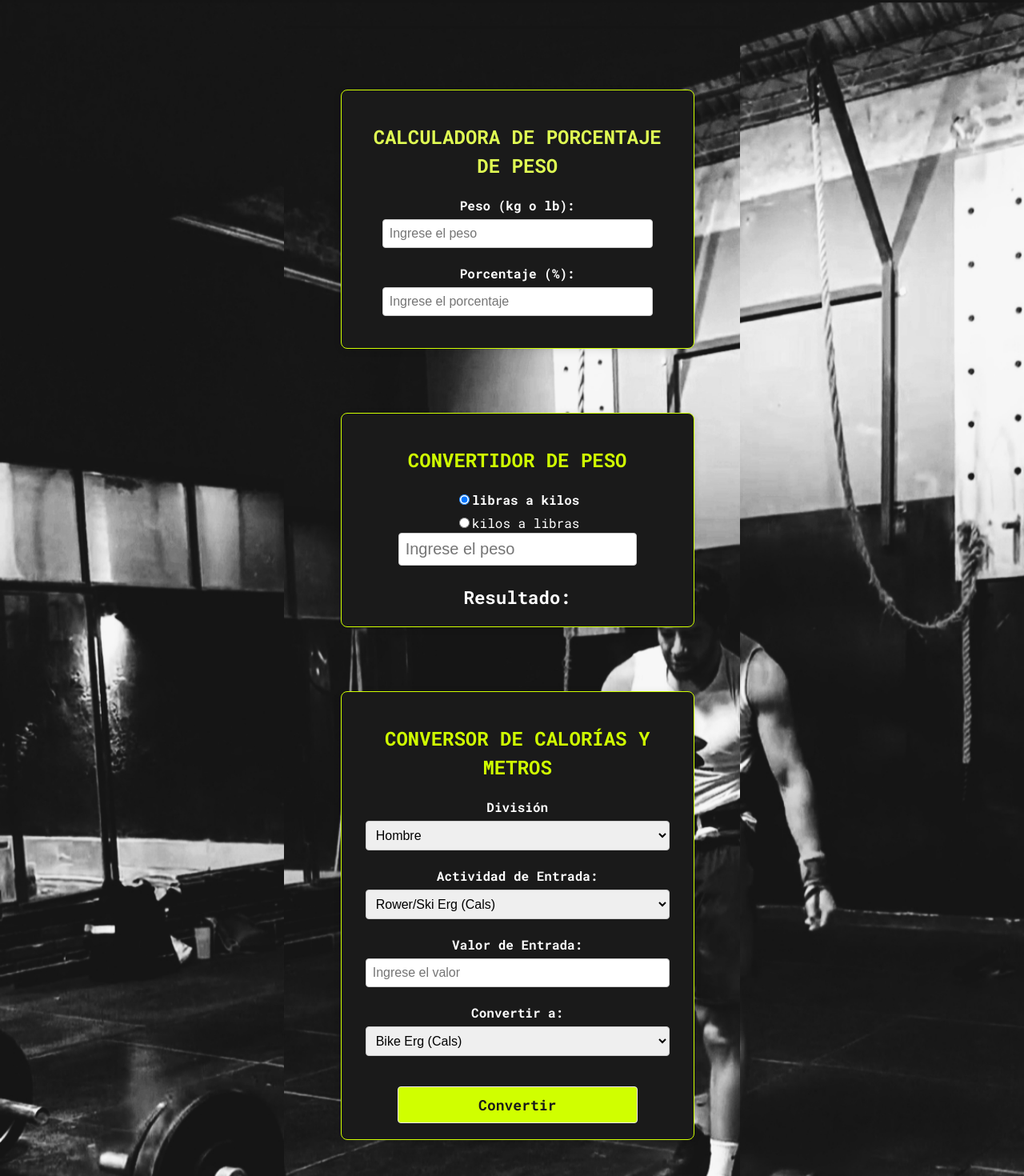
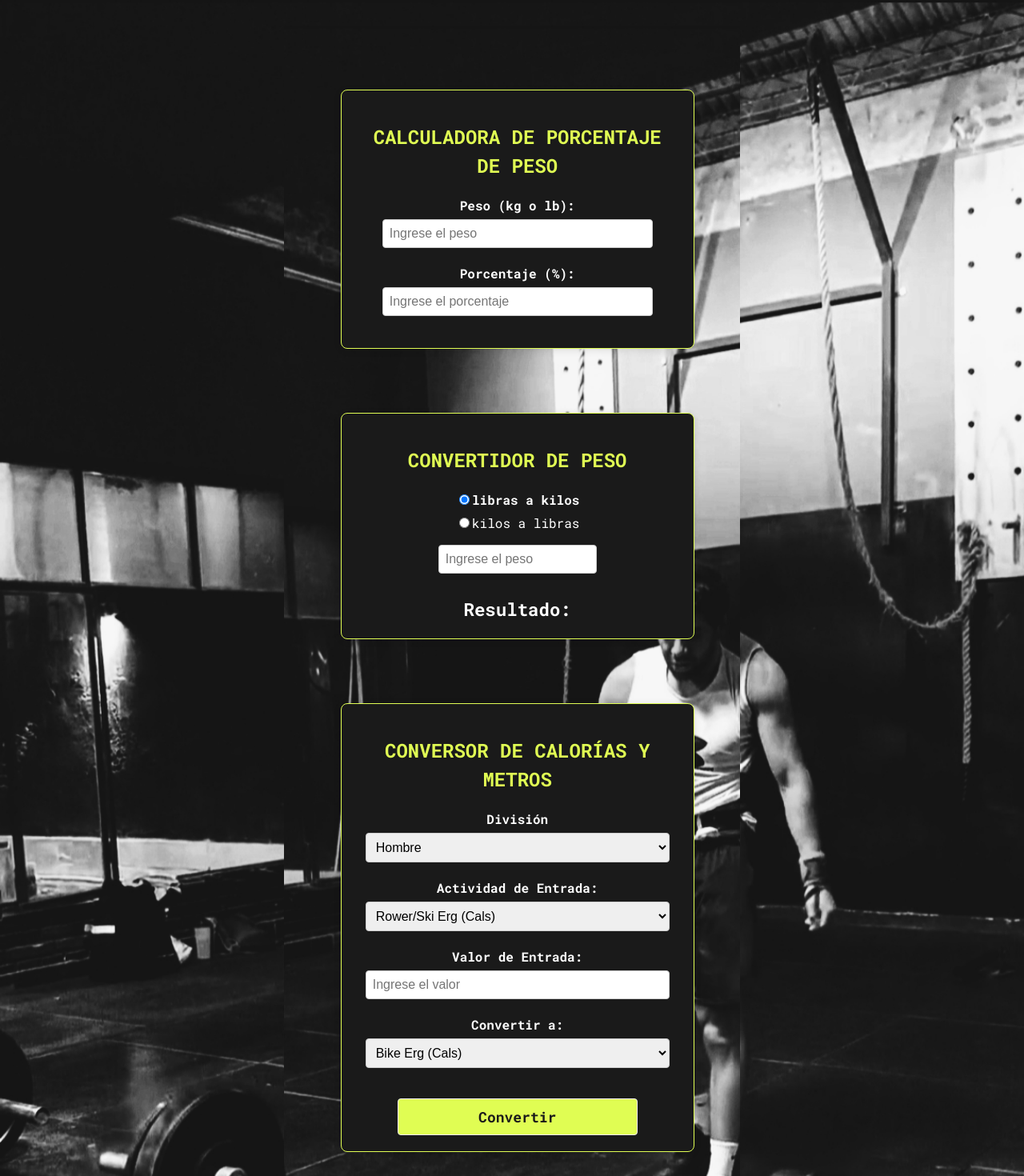
Before and after one commit to LucianoTito/CrossFit_Converter, a React (Vite) app: page / in a window 1280 px wide. Shown: the top 1470 px of the page at 80% size. Built offline with nearby package versions, Linux system fonts and the light colour scheme.

Commit message:
css_changes

```diff
--- a/src/components/pages/ConversorWeightCard.jsx
+++ b/src/components/pages/ConversorWeightCard.jsx
@@ -52,8 +52,10 @@ const ConversorWeightCard = () => {
           kilos a libras
         </label>
 
+      </div>
 
-        <input
+      <div className="input-group">
+      <input
         className='input-weight-value'
           type="number"
           value={inputValue}
--- a/src/components/styles/ConversorCalsCard.css
+++ b/src/components/styles/ConversorCalsCard.css
@@ -4,7 +4,7 @@
   max-width: 400px;
   margin: 0 auto;
   padding: 20px;
-  border: 1px solid #d0ff00;
+  border: 1px solid #e0fd53;
   border-radius: 8px;
   background-color: #1a1a1a;
   box-shadow: 0 2px 10px rgba(0, 0, 0, 0.1);
@@ -13,7 +13,7 @@
 .conversor-card h2 {
   text-align: center;
   margin-bottom: 20px;
-  color: #d0ff00;
+  color: #e0fd53;
 }
 
 .input-group {
@@ -45,7 +45,7 @@
   font-size: 18px;
   font-weight:bolder;
   color: #1a1a1a;
-  background-color: #d0ff00;
+  background-color: #e0fd53;
   border: 1px solid #eef0f1;
   border-radius: 4px;
   cursor: pointer;
@@ -57,7 +57,7 @@
   font-size:large;
   transform: scale(1.1);
   border: none;
-  box-shadow: 1px 3px 9px #d0ff00;
+  box-shadow: 1px 3px 9px #e0fd53;
 }
 
 .result-cals-container .result-cals-container-title {
@@ -68,7 +68,7 @@
 .result-cals-container .cals-result-value {
   font-size: 1.4em;
   font-weight: bolder;
-  color: #d0ff00;
+  color: #e0fd53;
   margin-bottom: 0;
  margin-top: 0;
 }
--- a/src/components/styles/ConversorWeightCard.css
+++ b/src/components/styles/ConversorWeightCard.css
@@ -7,7 +7,7 @@
     max-width: 400px;
     margin: 0 auto;
     padding: 20px;
-    border: 1px solid #d0ff00;
+    border: 1px solid #e0fd53;
     border-radius: 8px;
     background-color: #1a1a1a;
     box-shadow: 0 2px 10px rgba(0, 0, 0, 0.1);
@@ -15,7 +15,7 @@
 
   .conversor-weight-card .conversor-weight-title {
     margin-bottom: 20px;
-    color: #d0ff00;
+    color: #e0fd53;
   }
 
   .conversion-weight-options {
@@ -55,5 +55,5 @@
   .result-weight {
     font-size: 1.5em ;
     font-weight: bold; /* Añade negrita al resultado */
-    color:  #d0ff00;
+    color:  #e0fd53;
   }
--- a/src/components/styles/WeightPercentageCalculator.css
+++ b/src/components/styles/WeightPercentageCalculator.css
@@ -4,7 +4,7 @@
     max-width: 400px;
     margin: 0 auto;
     padding: 20px;
-    border: 1px solid #d0ff00;
+    border: 1px solid #e0fd53;
     border-radius: 8px;
     background-color: #1a1a1a;
     box-shadow: 0 2px 10px rgba(0, 0, 0, 0.1);
```
